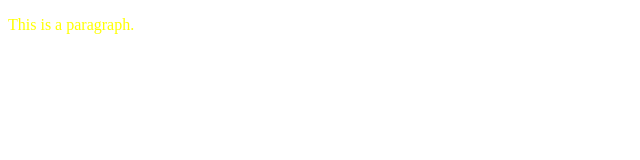
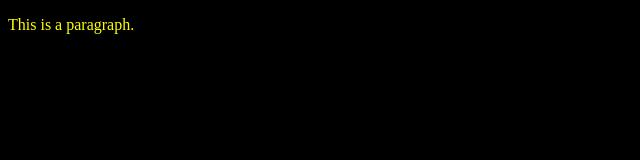
Before and after one commit to zesnickers/zesnickers.github.io, a plain HTML site: page index.html in a window 1280 px wide. Shown: the whole page, without its empty margins (0-640 px from the left). Drawn offline with Linux system fonts and the light colour scheme.

Commit message:
Update index.html

```diff
--- a/index.html
+++ b/index.html
@@ -5,7 +5,7 @@
 <title>The List</title>
 </head>
 
-<body bgcolor="#FFFFFF">
+<body bgcolor="#000000">
 
 <p style="color:yellow">This is a paragraph.</p>
 
```
